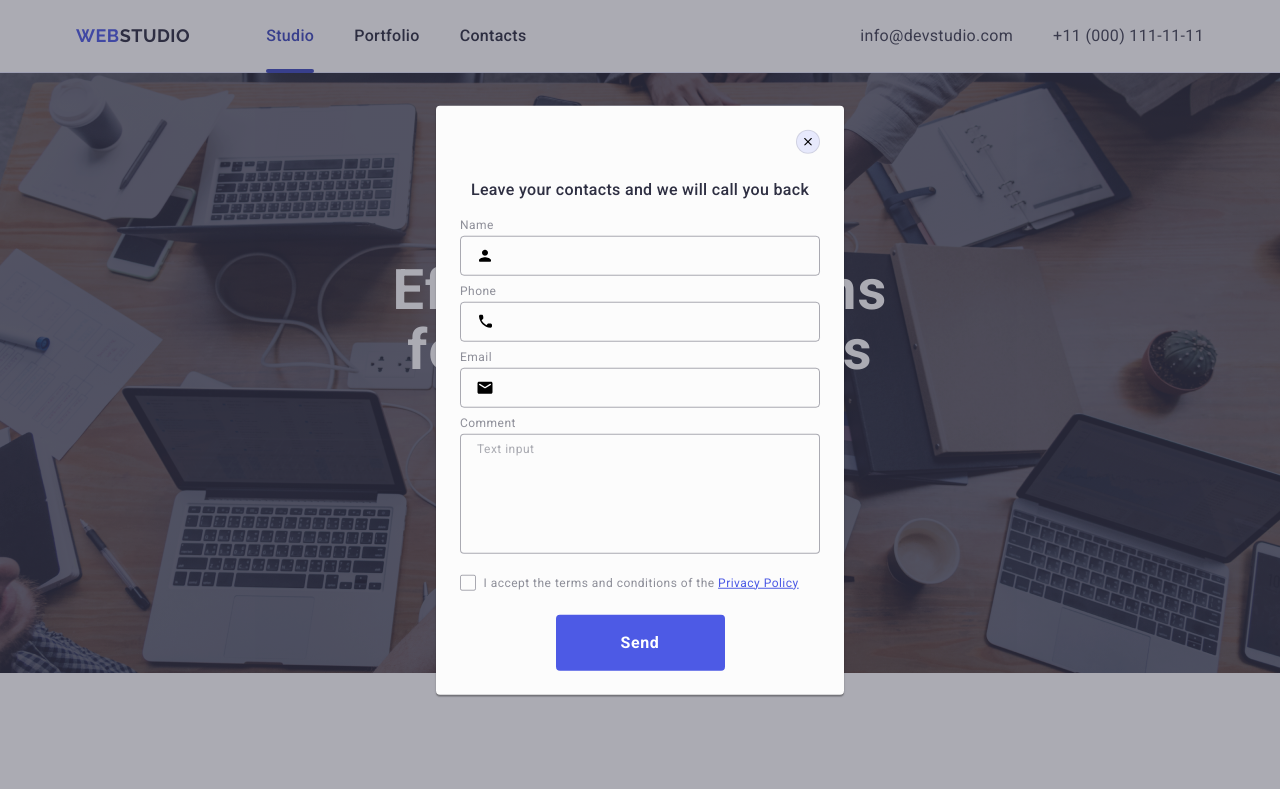
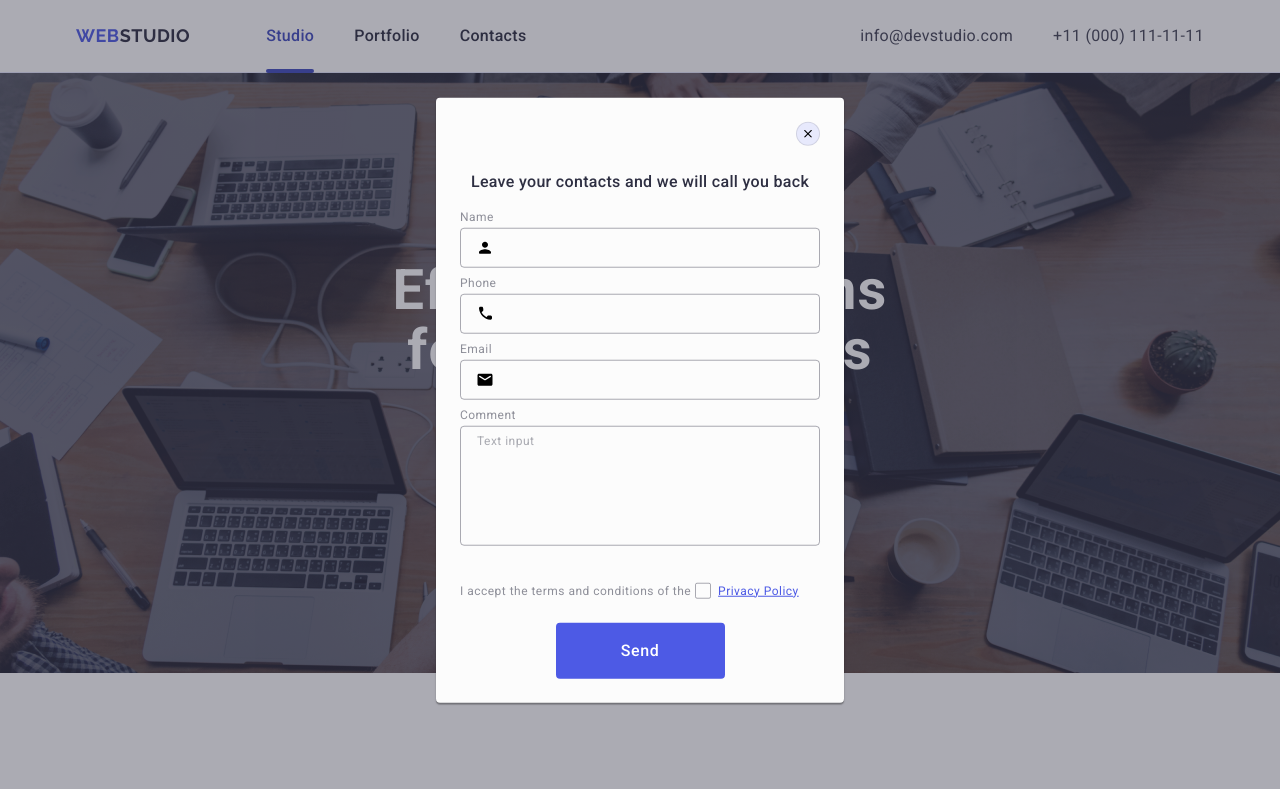
Before and after one commit to YelyzavetaMala/goit-markup-hw-05, a plain HTML site: page index.html in a window 1280 px wide. Shown: the top 789 px of the page. Drawn offline with nearby package versions, Linux system fonts and the light colour scheme.

Commit message:
correction

```diff
--- a/css/style.css
+++ b/css/style.css
@@ -707,10 +707,12 @@ button {
     position: relative;
 }
 
+.modal-field-comment {
+    margin-bottom: 16px;
+}
 
 .modal-textarea {
     min-height: 120px;
-
     resize: none;
     width: 100%;
     border: 1px solid #2E2F4266;
@@ -718,6 +720,13 @@ button {
     background-color: #FCFCFC;
     padding: 8px 16px;
     margin-bottom: 16px;
+    font-size: 12px;
+    line-height: 1.17;
+    letter-spacing: 0.04em;
+    color: rgba(46, 47, 66, 0.4);
+    background-color: transparent;
+    outline: transparent;
+    transition: border-color 250ms cubic-bezier(0.4, 0, 0.2, 1);
 }
 
 .modal-textarea::placeholder {
@@ -741,8 +750,14 @@ button {
     transition: 0.4s;
 }
 
+.modal-checkbox-input {
+
+}
+
 .modal-checkbox-input:checked + .modal-checkbox-check {
     background: #404BBF;
+    border: none;
+    fill: #F4F4FD;;
 }
 
 .modal-checkbox-input:checked + .modal-checkbox-check .modal-checkbox-icon {
@@ -751,6 +766,9 @@ button {
 
 .modal-checkbox-check {
     display: inline-flex;
+    align-items: center;
+    justify-content: center;
+    fill: transparent;
     margin-right: 4px;
     align-items: center;
     justify-content: center;
@@ -759,14 +777,14 @@ button {
     border: 1px solid rgba(46, 47, 66, 0.40);
     border-radius: 2px;
     cursor: pointer;
-
+    transition: background-color 250ms cubic-bezier(0.4, 0, 0.2, 1), border 250ms cubic-bezier(0.4, 0, 0.2, 1), fill 250ms cubic-bezier(0.4, 0, 0.2, 1);
 }
 
 .modal-checkbox-label {
     color: #8E8F99;
     font-size: 12px;
     font-weight: 400;
-    line-height: 1.16;
+    line-height: 1.17;
     letter-spacing: 0.04em;
 }
 
@@ -782,7 +800,6 @@ button {
     border: 1px solid #4D5AE5;
     padding: 16px 32px;
     border-radius: 4px;
-    font-weight: 600;
     line-height: 1.5;
     margin: auto;
     display: block;
@@ -790,4 +807,5 @@ button {
     height: 56px;
     border: none;
     transition: background-color 250ms cubic-bezier(0.4, 0, 0.2, 1);
+    font-weight: 500;
 }
--- a/index.html
+++ b/index.html
@@ -426,14 +426,15 @@
                 </div>
 
                 <div class="modal-checkbox">
-                    <label class="modal-checkbox-label" for="privacy-policy">
-                    <input class="modal-checkbox-input visually-hidden" id="privacy-policy" type="checkbox" />
-                    <span class="modal-checkbox-check">
-                        <svg class="modal-checkbox-icon" width="10" height="8">
-                            <use href="./images/icons.svg#icon-checkbox"></use>
-                        </svg>
-                    </span>
-                    I accept the terms and conditions of the <a href="#">Privacy Policy</a></label>
+                    <input class="modal-checkbox-input visually-hidden" id="user-privacy" type="checkbox"  value="true" name="user-privacy" />
+                    <label class="modal-checkbox-label" for="user-privacy">I accept the terms and conditions of the
+                        <span class="modal-checkbox-check">
+                            <svg class="modal-checkbox-icon" width="10" height="8">
+                                <use href="./images/icons.svg#icon-checkbox"></use>
+                            </svg>
+                        </span>
+                        <a href="#">Privacy Policy</a></label>
+                    </label>
                 </div>
 
                 <button class="modal-button" type="submit">Send</button>
```
